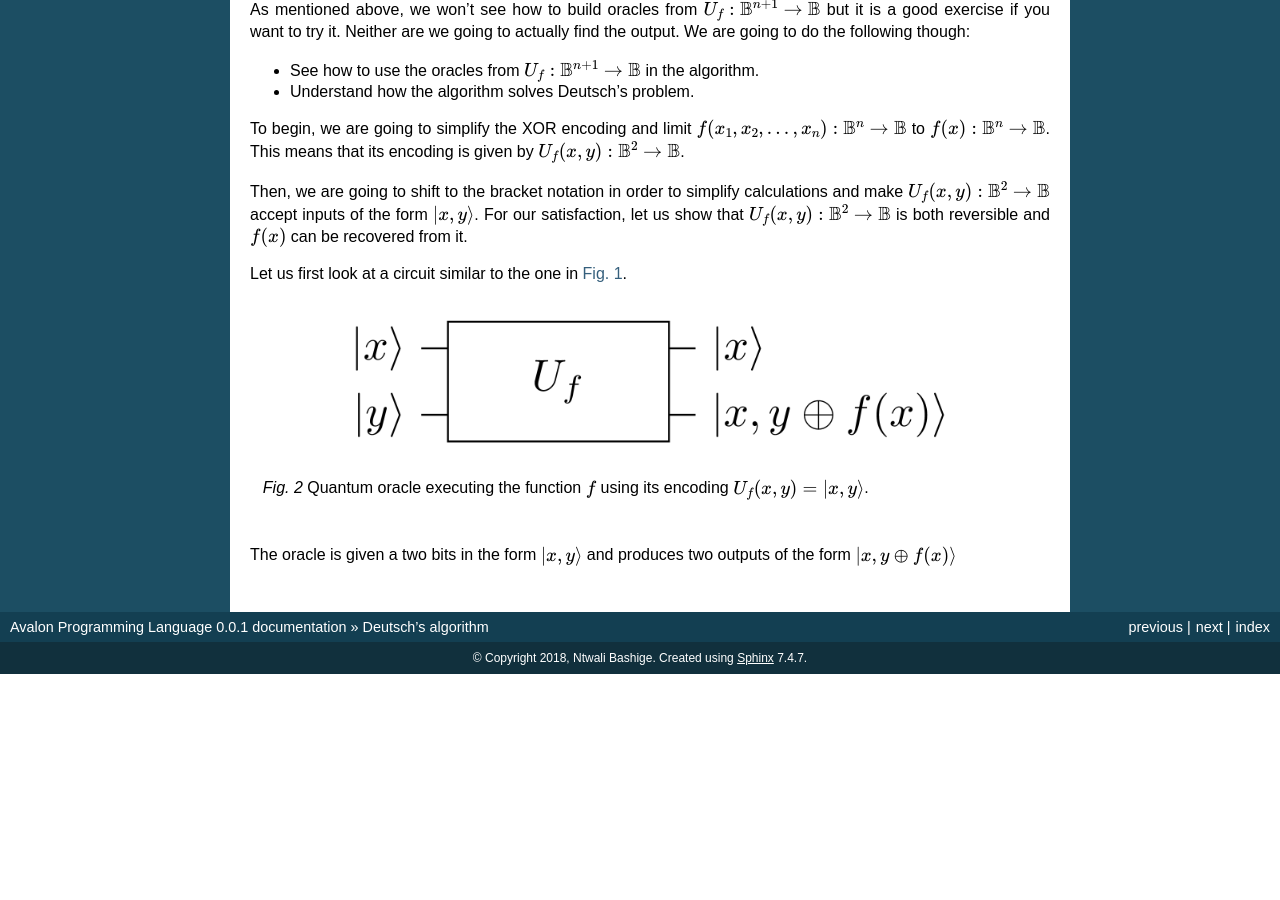
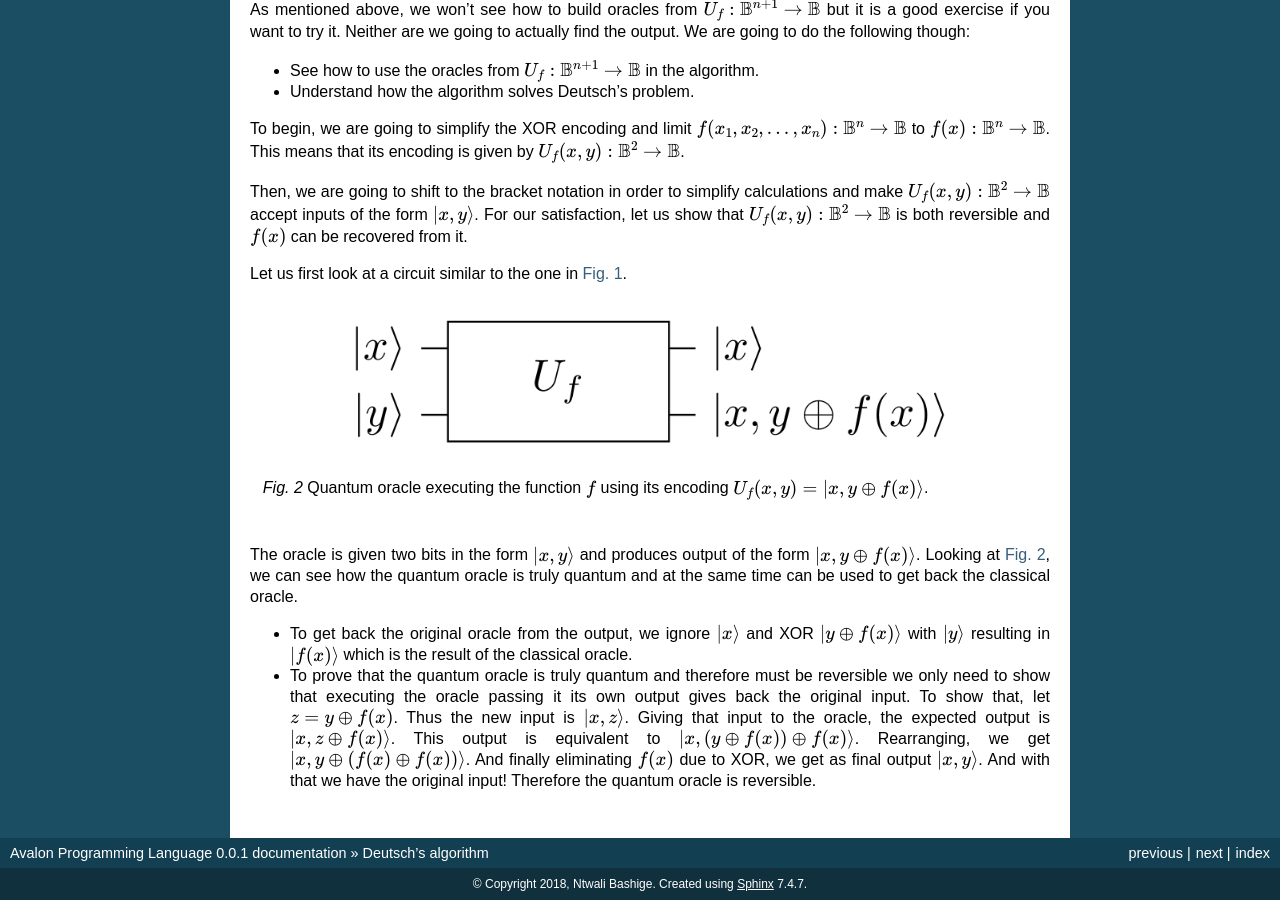
Before and after one commit to avalon-lang/docs, a Sphinx documentation site: the page built from source/algorithms/deutsch.rst, in a window 1280 px wide and 900 px high, scrolled down 2809 px. Built offline with Sphinx 7.4.7, drawn with Linux system fonts in a browser that asks for light colours; before the commit the page ends 3483 px from its top, so only the background shows below that.

Commit message:
Proved that the quantum oracle is reversible, therefore a valid quantum function and showed that we can recover the original intended output for the classical oracle.

```diff
--- a/source/algorithms/deutsch.rst
+++ b/source/algorithms/deutsch.rst
@@ -184,7 +184,16 @@ Let us first look at a circuit similar to the one in :numref:`classical_oracle`.
     :align: center
     :alt: Quantum oracle for Deutsch problem
 
-    Quantum oracle executing the function :math:`f` using its encoding :math:`U_f(x, y)=|x,y\rangle`.
+    Quantum oracle executing the function :math:`f` using its encoding :math:`U_f(x, y)=|x,y \oplus f(x)\rangle`.
 
 
-The oracle is given a two bits in the form :math:`|x, y\rangle` and produces two outputs of the form :math:`|x, y \oplus f(x)\rangle`
+The oracle is given two bits in the form :math:`|x, y\rangle` and produces output of the form :math:`|x, y \oplus f(x)\rangle`.
+Looking at :numref:`quantum_oracle`, we can see how the quantum oracle is truly quantum and at the same time can be used to get back the classical oracle.
+
+* To get back the original oracle from the output, we ignore :math:`|x\rangle` and XOR :math:`|y \oplus f(x)\rangle` with :math:`|y\rangle` resulting in :math:`|f(x)\rangle` which is the result of the classical oracle.
+* To prove that the quantum oracle is truly quantum and therefore must be reversible we only need to show that executing the oracle passing it its own output gives back the original input.
+  To show that, let :math:`z = y \oplus f(x)`. Thus the new input is :math:`|x, z\rangle`.
+  Giving that input to the oracle, the expected output is :math:`|x, z \oplus f(x)\rangle`.
+  This output is equivalent to :math:`|x, (y \oplus f(x)) \oplus f(x)\rangle`. Rearranging, we get :math:`|x, y \oplus (f(x) \oplus f(x))\rangle`.
+  And finally eliminating :math:`f(x)` due to XOR, we get as final output :math:`|x, y\rangle`.
+  And with that we have the original input! Therefore the quantum oracle is reversible.
```
Also changed, not shown: source/_diagrams/deutsch/classical.png.
